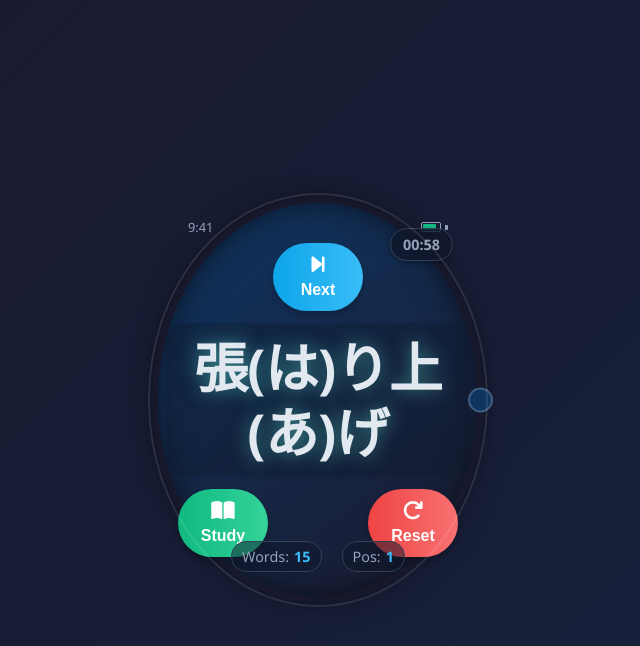
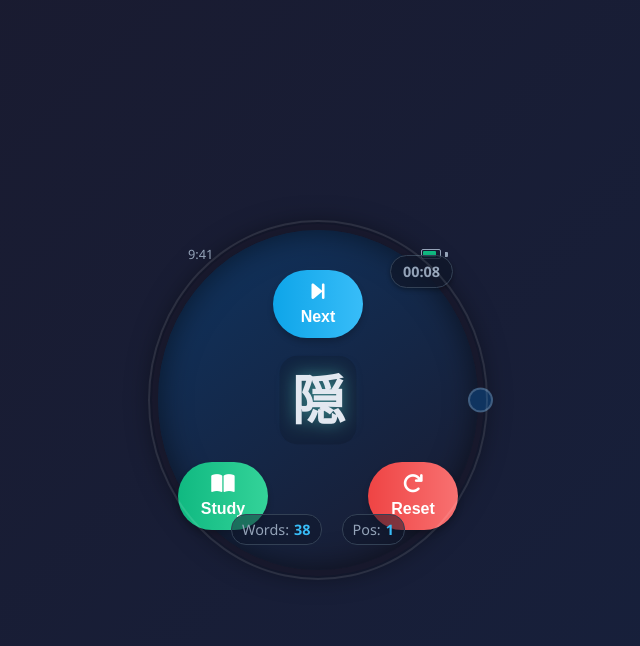
Before and after one commit to Pablojrm1/vocabulary, a plain HTML site: page index.html in a window 1280 px wide. Both pictures are taken after a click on the button "Reset". Shown: the whole page, without its empty margins (322-962 px from the left). Drawn offline with Linux system fonts and the light colour scheme.

Commit message:
Update index.html
06-07

```diff
--- a/index.html
+++ b/index.html
@@ -351,31 +351,16 @@
 
         // Word list
         const defaultWords = [
-                "認(みと)",
-"張(は)り上(あ)げ",
-"優(すぐ)",
-"豊(ゆた)",
-"隠(かく)",
-"用(もち)",
-"授(さず)",
-"履物(はきもの)",
-"解(と)",
-"資格(しかく)",
-"側(がわ)",
-"取(とり)",
-"除(のぞ)",
-"小羊(こひつじ)",
-"鳩(はと)"
+            "認", "認(みと)", "張り上げ", "張(は)り上(あ)げ", "優", "優(すぐ)", "豊", "豊(ゆた)", "隠", "隠(かく)", "用", "用(もち)", "授", "授(さず)", "履物", "履物(はきもの)", "解", "解(と)", "資格", "資格(しかく)", "側", "側(がわ)", "取", "取(とり)", "除", "除(のぞ)", "小羊", "小羊(こひつじ)", "鳩", "鳩(はと)", "従った", "従(したが)った", "振り返り", "振(ふ)り返(かえ)り", "求めて", "求(もと)めて", "泊まって", "泊(と)まって"
         ];
 
         // Initialize variables
         let words = [];
-            let currentWords = []; // This will hold the current working list of words
         let currentIndex = 0;
         let timer;
         let isStudying = false;
-            let timeLeft = 60;
-            const totalTime = 60;
+        let timeLeft = 10;
+        const totalTime = 10;
         let lastUpdateTime = Date.now();
 
         // Set word count
@@ -394,7 +379,6 @@
                 const elapsedSeconds = Math.floor((currentTime - state.lastUpdateTime) / 1000);
 
                 words = state.words;
-                    currentWords = state.currentWords || [...words]; // Fallback to full list if not saved
                 currentIndex = state.currentIndex;
                 isStudying = state.isStudying;
 
@@ -405,7 +389,7 @@
                     // Advance words if time has run out
                     if (timeLeft <= 0) {
                         const wordsToAdvance = Math.floor(elapsedSeconds / totalTime) + 1;
-                            currentIndex = (currentIndex + wordsToAdvance) % currentWords.length;
+                        currentIndex = (currentIndex + wordsToAdvance) % words.length;
                         timeLeft = totalTime - (elapsedSeconds % totalTime);
                     }
                 } else {
@@ -414,8 +398,7 @@
 
                 // Update UI
                 currentPositionEl.textContent = currentIndex + 1;
-                    wordCountEl.textContent = currentWords.length;
-                    currentWordEl.textContent = currentWords.length > 0 ? currentWords[currentIndex] : "Done!";
+                currentWordEl.textContent = words[currentIndex];
                 updateTimerDisplay();
                 updateProgress();
 
@@ -427,10 +410,8 @@
                     startTimer();
                 }
             } else {
-                    // Initialize with default words
+                // Initialize with default words (in original order)
                 words = [...defaultWords];
-                    currentWords = [...words];
-                    shuffleArray(currentWords);
 
                 // Reset state
                 currentIndex = 0;
@@ -439,8 +420,7 @@
 
                 // Update UI
                 currentPositionEl.textContent = currentIndex + 1;
-                    wordCountEl.textContent = currentWords.length;
-                    currentWordEl.textContent = currentWords[currentIndex];
+                currentWordEl.textContent = words[currentIndex];
                 updateTimerDisplay();
                 updateProgress();
 
@@ -459,7 +439,6 @@
         function saveState() {
             const state = {
                 words: words,
-                    currentWords: currentWords,
                 currentIndex: currentIndex,
                 isStudying: isStudying,
                 timeLeft: timeLeft,
@@ -470,13 +449,27 @@
             lastUpdateTime = state.lastUpdateTime;
         }
 
-            // Shuffle array function
+        // Shuffle array in pairs
         function shuffleArray(array) {
-                for (let i = array.length - 1; i > 0; i--) {
+            // First group the array into pairs
+            const pairs = [];
+            for (let i = 0; i < array.length; i += 2) {
+                pairs.push([array[i], array[i + 1]]);
+            }
+
+            // Shuffle the pairs
+            for (let i = pairs.length - 1; i > 0; i--) {
                 const j = Math.floor(Math.random() * (i + 1));
-                    [array[i], array[j]] = [array[j], array[i]];
+                [pairs[i], pairs[j]] = [pairs[j], pairs[i]];
             }
-                return array;
+
+            // Flatten the pairs back into a single array
+            const shuffled = [];
+            for (const pair of pairs) {
+                shuffled.push(pair[0], pair[1]);
+            }
+
+            return shuffled;
         }
 
         // Start the timer
@@ -506,10 +499,10 @@
         function updateTimerDisplay() {
             const minutes = Math.floor(timeLeft / 60);
             const seconds = timeLeft % 60;
-                timerEl.textContent = `${minutes.toString().padStart(2, '0')}:${seconds.toString().padStart(2, '0')}`;
+            timerEl.textContent = timeLeft < 60 ? `00:${seconds.toString().padStart(2, '0')}` : `${minutes.toString().padStart(2, '0')}:${seconds.toString().padStart(2, '0')}`;
 
             // Change color when time is low
-                if (timeLeft <= 10) {
+            if (timeLeft <= 3) {
                 timerEl.style.color = '#f87171';
             } else {
                 timerEl.style.color = '#94a3b8';
@@ -531,35 +524,18 @@
             currentWordEl.style.opacity = '0.5';
 
             setTimeout(() => {
-                    // Remove the current word from the list
-                    if (currentWords.length > 0) {
-                        currentWords.splice(currentIndex, 1);
-
-                        // If we have words left, get the next one
-                        if (currentWords.length > 0) {
-                            // Reset index to 0 and shuffle remaining words
-                            currentIndex = 0;
-                            shuffleArray(currentWords);
+                // Move to next word (in order)
+                currentIndex = (currentIndex + 1) % words.length;
 
                 // Update UI
                 currentPositionEl.textContent = currentIndex + 1;
-                            wordCountEl.textContent = currentWords.length;
-                            currentWordEl.textContent = currentWords[currentIndex];
-                        } else {
-                            // No words left
-                            currentWordEl.textContent = "Done!";
-                            currentPositionEl.textContent = "0";
-                            wordCountEl.textContent = "0";
-                            clearInterval(timer);
-                        }
-                    }
+                currentWordEl.textContent = words[currentIndex];
 
                 // Reset animation
                 currentWordEl.style.transform = 'scale(1)';
                 currentWordEl.style.opacity = '1';
 
-                    // Reset timer if we still have words
-                    if (currentWords.length > 0) {
+                // Reset timer
                 timeLeft = totalTime;
                 updateTimerDisplay();
                 updateProgress();
@@ -567,7 +543,6 @@
                 // Start the timer again
                 isStudying = false;
                 startTimer();
-                    }
 
                 // Save state
                 saveState();
@@ -576,10 +551,8 @@
 
         // Event listeners
         nextBtn.addEventListener('click', function() {
-                if (currentWords.length > 0) {
             nextWord();
             progressCircle.style.stroke = '#0ea5e9';
-                }
         });
 
         studyBtn.addEventListener('click', function() {
@@ -602,20 +575,17 @@
                 // Clear saved state
                 localStorage.removeItem('vocabState');
 
-                    // Reinitialize
-                    words = [...defaultWords];
-                    currentWords = [...words];
-                    shuffleArray(currentWords);
+                // Reinitialize with shuffled words (in pairs)
+                words = shuffleArray([...defaultWords]);
                 currentIndex = 0;
                 timeLeft = totalTime;
                 isStudying = false;
 
                 // Update UI
                 currentPositionEl.textContent = currentIndex + 1;
-                    wordCountEl.textContent = currentWords.length;
-                    currentWordEl.textContent = currentWords[currentIndex];
+                currentWordEl.textContent = words[currentIndex];
                 currentWordEl.style.color = '#e2e8f0';
-                    timerEl.textContent = "01:00";
+                timerEl.textContent = "00:10";
                 timerEl.style.color = '#94a3b8';
 
                 // Reset progress circle
@@ -637,5 +607,6 @@
         init();
     });
 </script>
+
 </body>
 </html>
```
Lines whose indentation alone changed are shown as unchanged.
